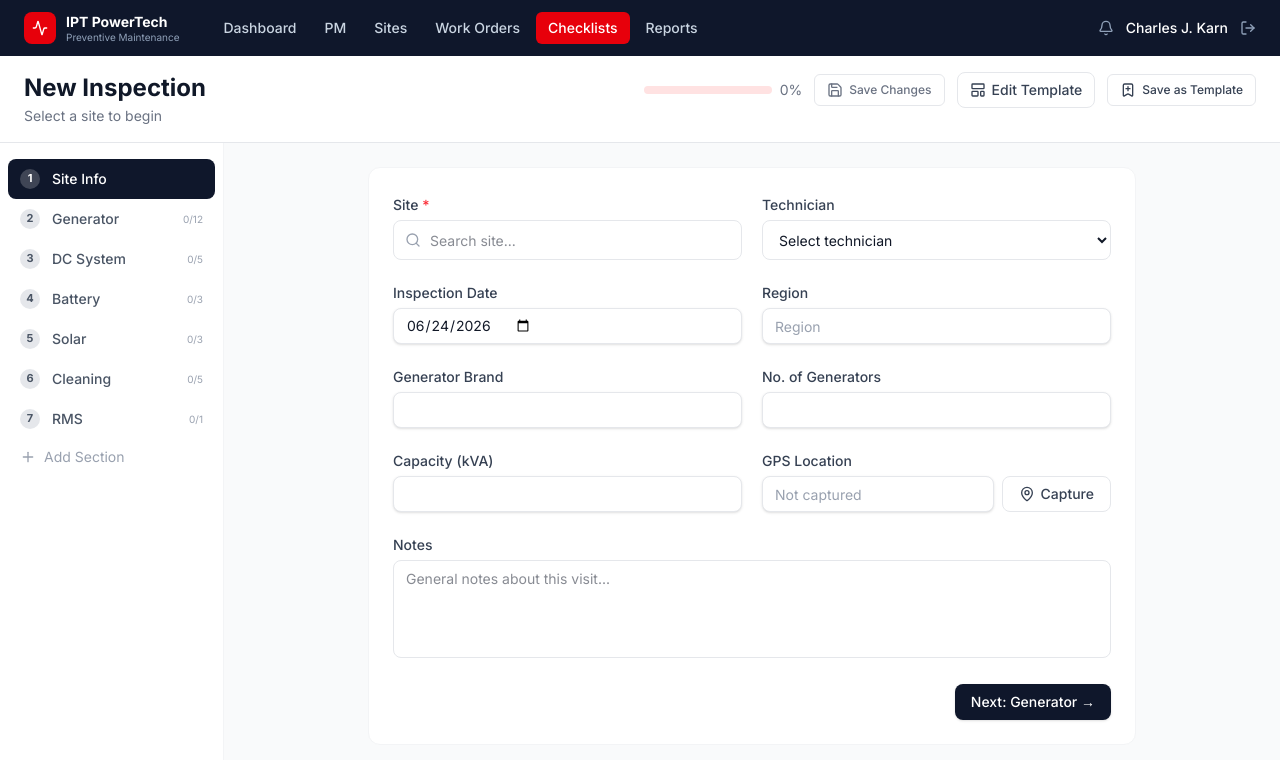
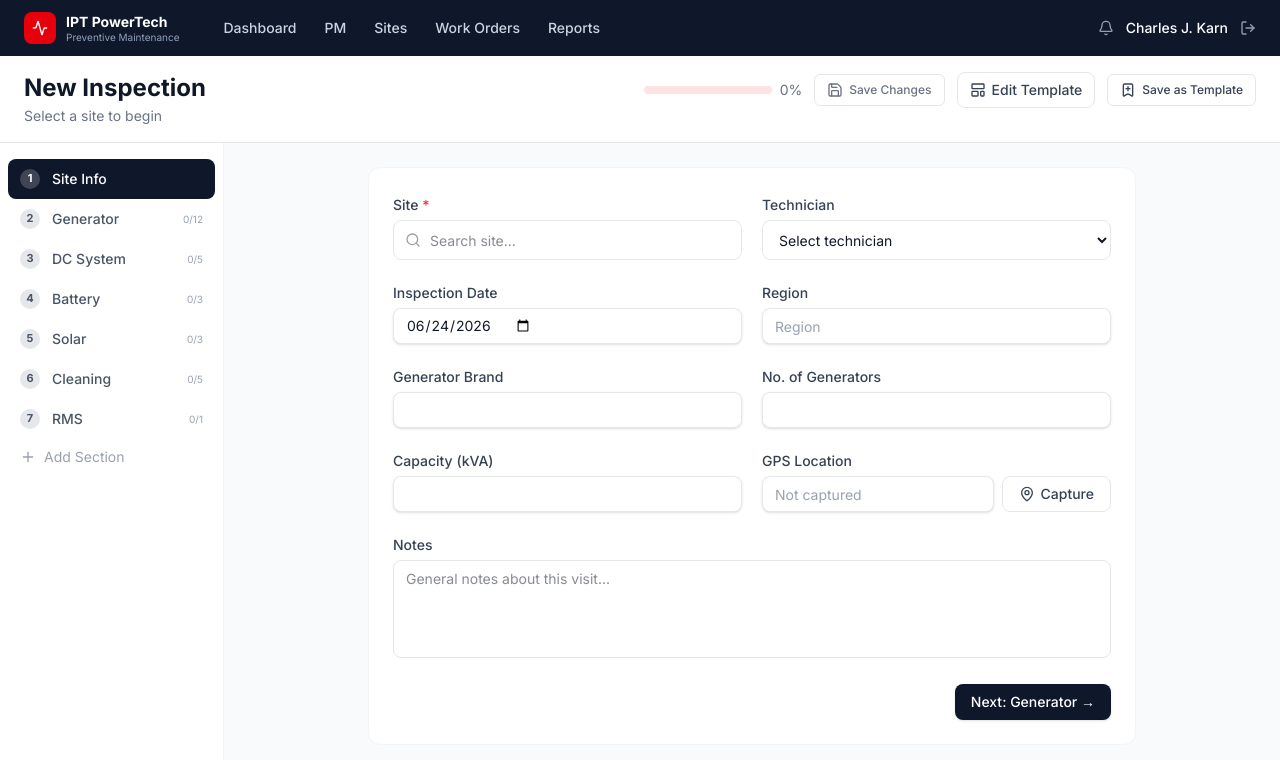
Before and after one commit to charleskarn33-art/preventative, a Next.js app: page /checklists/new in a window 1280 px wide. Shown: the top 760 px of the page. Built offline with nearby package versions, Linux system fonts and the light colour scheme.

Commit message:
feat: hide Checklists from top nav

```diff
--- a/src/components/layout/top-nav.tsx
+++ b/src/components/layout/top-nav.tsx
@@ -10,7 +10,6 @@ const navItems = [
   { href: "/pm-schedule", label: "PM" },
   { href: "/sites", label: "Sites" },
   { href: "/work-orders", label: "Work Orders" },
-  { href: "/checklists", label: "Checklists" },
   { href: "/reports", label: "Reports" },
 ]
 
```
